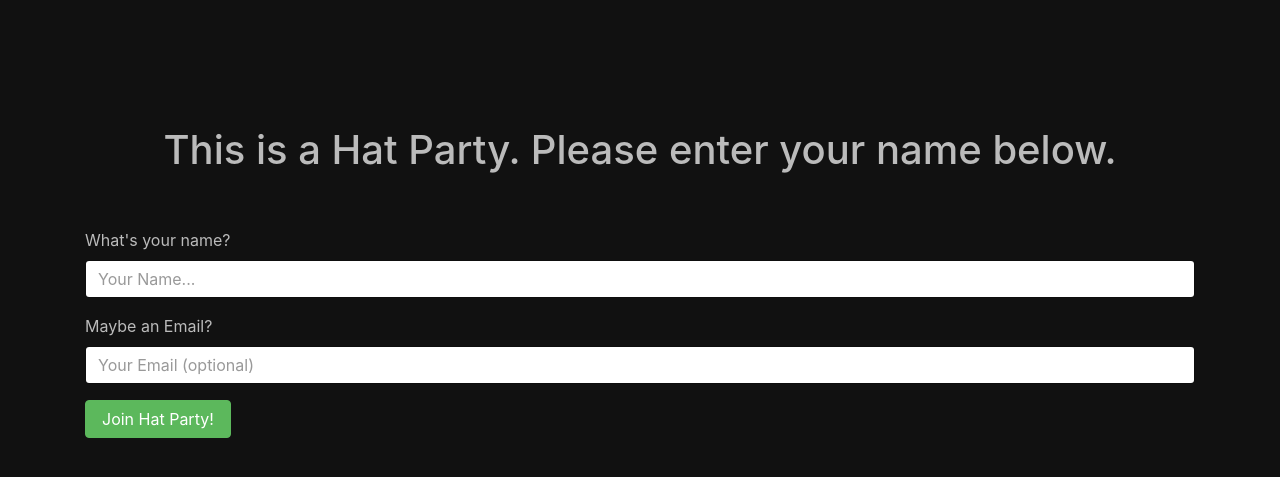
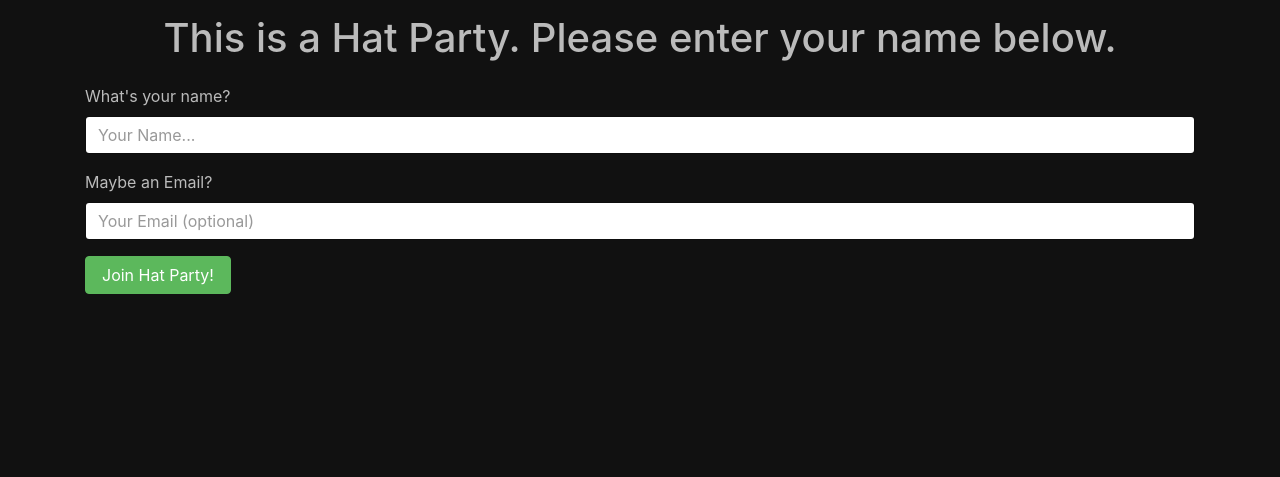
Before and after one commit to Foslock/hatparty, a Django app: page /login/ in a window 1280 px wide. Shown: the top 477 px of the page. Run offline with Django 3.2, Linux system fonts and the light colour scheme; some libraries are stand-ins or nearby versions.

Commit message:
Better padding

```diff
--- a/hatparty/static/css/main.css
+++ b/hatparty/static/css/main.css
@@ -1,5 +1,5 @@
 body {
-    padding-top: 5rem;
+    /*padding-top: 5rem;*/
     background-color: #111;
     color: #BBB;
 }
@@ -15,6 +15,6 @@ hr {
 }
 
 .hat-header {
-    padding: 3rem 1.5rem;
+    padding: 1rem 1.5rem;
     text-align: center;
 }
```
